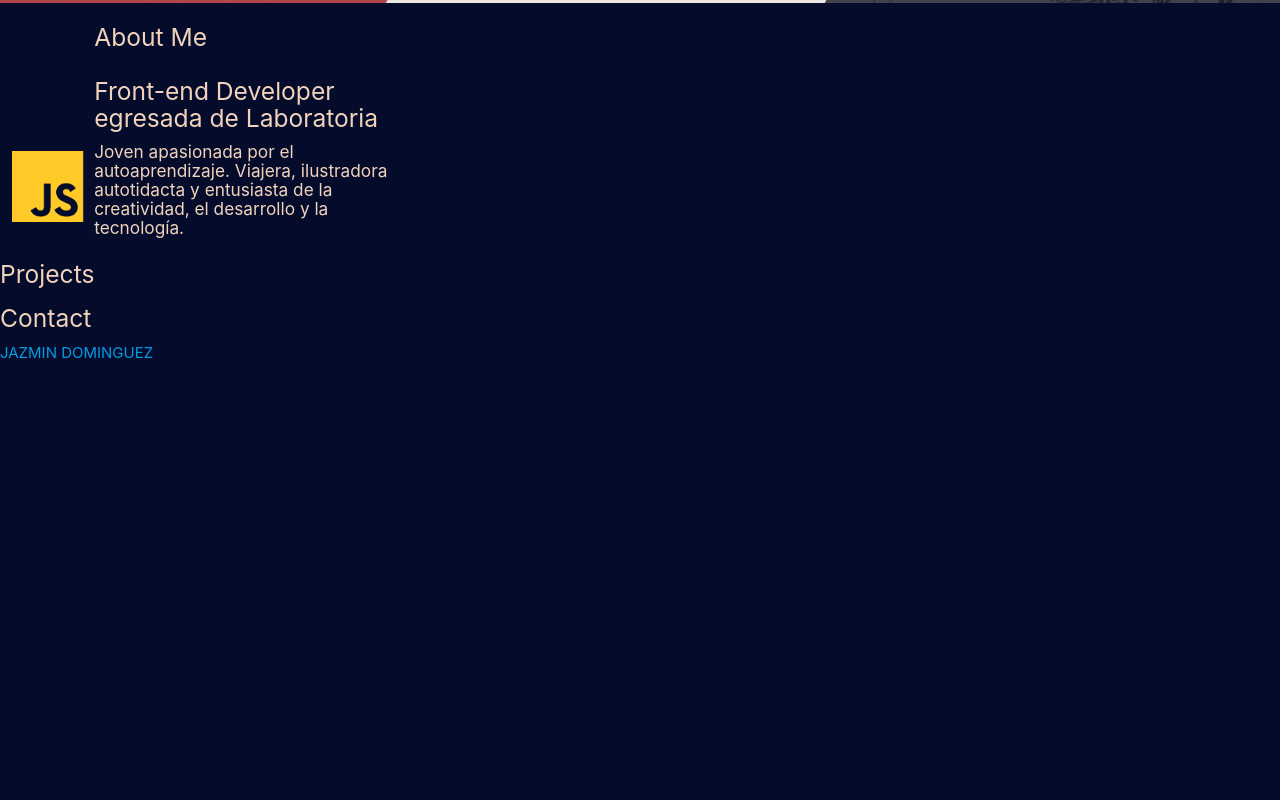
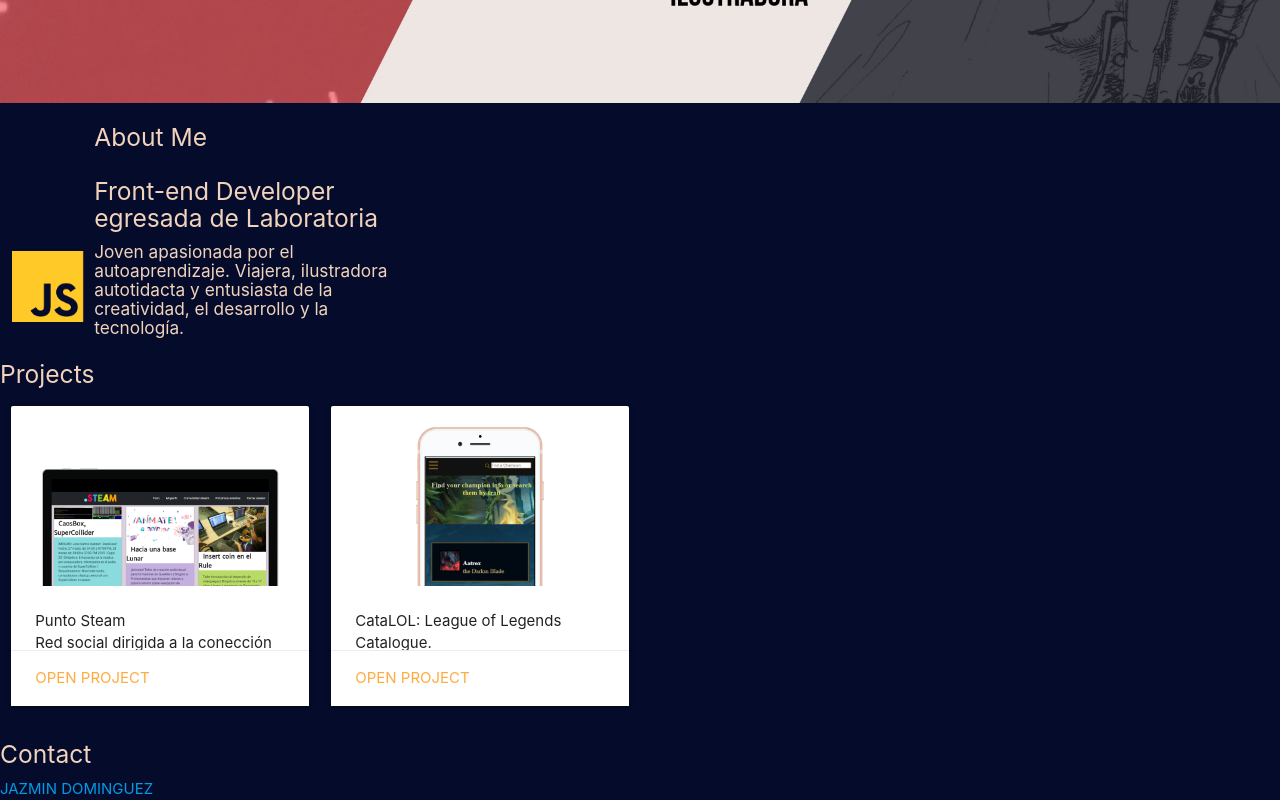
Before and after one commit to JazminDominguez/Portafolio, a website: page index.html in a window 1280 px wide. Shown: the part 397-1197 px from the top of the page. Before the commit the page ends 800 px from the top, so only its background shows below. Drawn offline with nearby package versions, Linux system fonts and the light colour scheme.

Commit message:
se agregaron cards conteniendo los projectos

```diff
--- a/css/style.css
+++ b/css/style.css
@@ -13,7 +13,7 @@
 .presentation{
     background-image: url(/portada.jpg);
     width: 100%;
-    height: 400px;
+    height: 500px;
     max-width:100%;
 max-height:100%;
     background-size: cover;
--- a/index.html
+++ b/index.html
@@ -34,7 +34,7 @@
 
     <div class="javasc inline"></div>
     <section class="about_me">
-       <h5>About Me</h5>
+        <h5>About Me</h5>
         <article class="front">
             <h5> Front-end Developer egresada de Laboratoria
             </h5>
@@ -43,12 +43,77 @@
                 el desarrollo y la tecnología. </h6>
         </article>
     </section>
+
     <h5>Projects</h5>
+    <div class="row">
+        <div class="col s6 m5 l3">
+            <div class="card small">
+                <div class="card-image">
+                    <img class="activator" src="/assets/image_microsoft-surfacebook-front.png">
+                    <span class="card-title"></span>
+                </div>
+                <div class="card-content">
+                    <p>Punto Steam</p>
+                    <p>Red social dirigida a la conección de la comunidad STEAM</p>
+
+
+                </div>
+                <div class="card-action">
+                    <a href="https://jaurinu.github.io/CDMX007-social-network/src/">Open
+                        Project</a>
+                </div>
+                <div class="card-reveal">
+                    <span class="card-title grey-text text-darken-4">Punto Steam<i
+                            class="material-icons right">close</i></span>
+                    <h7>Es una red social que surge como iniciativa para integrar a docentes, investigadores o
+                        profesionales de centros educativos interesados en la cultura STEAM y MAKER para que puedan
+                        crear una comunidad interdisciplinar que comparta estrategias, eventos, procesos de
+                        enseñanza-aprendizaje e interrelacione contenidos de las materias de ciencias, tecnología,
+                        ingeniería, matemáticas y arte</h7>
+
+                </div>
+            </div>
+        </div>
+
+
+
+    <div class="col s6 m5 l3">
+        <div class="card small">
+            <div class="card-image">
+                <img class="activator" src="/assets/image_iphone8plusgold_portrait.png">
+                <span class="card-title"></span>
+            </div>
+            <div class="card-content">
+                <p>CataLOL: League of Legends Catalogue.</p>
+                <p>CataLOL es una aplicación disponible en Web y móviles que permite la navegación de los datos
+                    de los personajes, permite aplicar filtros de búsqueda y mostrar la información más
+                    relevante.</p>
+            </div>
+            <div class="card-action">
+                <a href="https://jazmindominguez.github.io/cdmx-2019-01-bc-core-data-lovers/src/#">Open
+                    Project</a>
+            </div>
+            <div class="card-reveal">
+                <span class="card-title grey-text text-darken-4">CataLOL<i class="material-icons right">close</i></span>
+                <h7>League of Legends es un juego de plataforma en línea con formato multijugador. Fue
+                    desarrollado por Riot Games en octubre del 2009, al día de hoy su comunidad ha crecido
+                    expandiéndose alrededor del mundo. La particularidad de League of Legends (LOL) es su
+                    complejidad en el modo de juego y sus personajes, incluyendo más de cien personajes en su
+                    catálogo.</h7>
+
+                <p>CataLOL es una aplicación disponible en Web y móviles que permite la navegación de los datos
+                    de los personajes, permite aplicar filtros de búsqueda y mostrar la información más
+                    relevante.</p>
+            </div>
+        </div>
+    </div>
+    </div>
+
     <h5>Contact</h5>
-        <section class="contac_me">
-            <div id="linkedin" class="LI-profile-badge" data-version="v1" data-size="medium" data-locale="es_ES"
-                data-type="horizontal" data-theme="dark" data-vanity="jazdominguez"><a class="LI-simple-link"
-                    href='https://mx.linkedin.com/in/jazdominguez?trk=profile-badge'>JAZMIN DOMINGUEZ</a></div>
+    <section class="contac_me">
+        <div id="linkedin" class="LI-profile-badge" data-version="v1" data-size="medium" data-locale="es_ES"
+            data-type="horizontal" data-theme="dark" data-vanity="jazdominguez"><a class="LI-simple-link"
+                href='https://mx.linkedin.com/in/jazdominguez?trk=profile-badge'>JAZMIN DOMINGUEZ</a></div>
 
 
         <script type="text/javascript" src="https://platform.linkedin.com/badges/js/profile.js" async defer></script>
```
Also changed, not shown: assets/image_iphone8plusgold_portrait.png (added), assets/image_microsoft-surfacebook-front.png (added).
